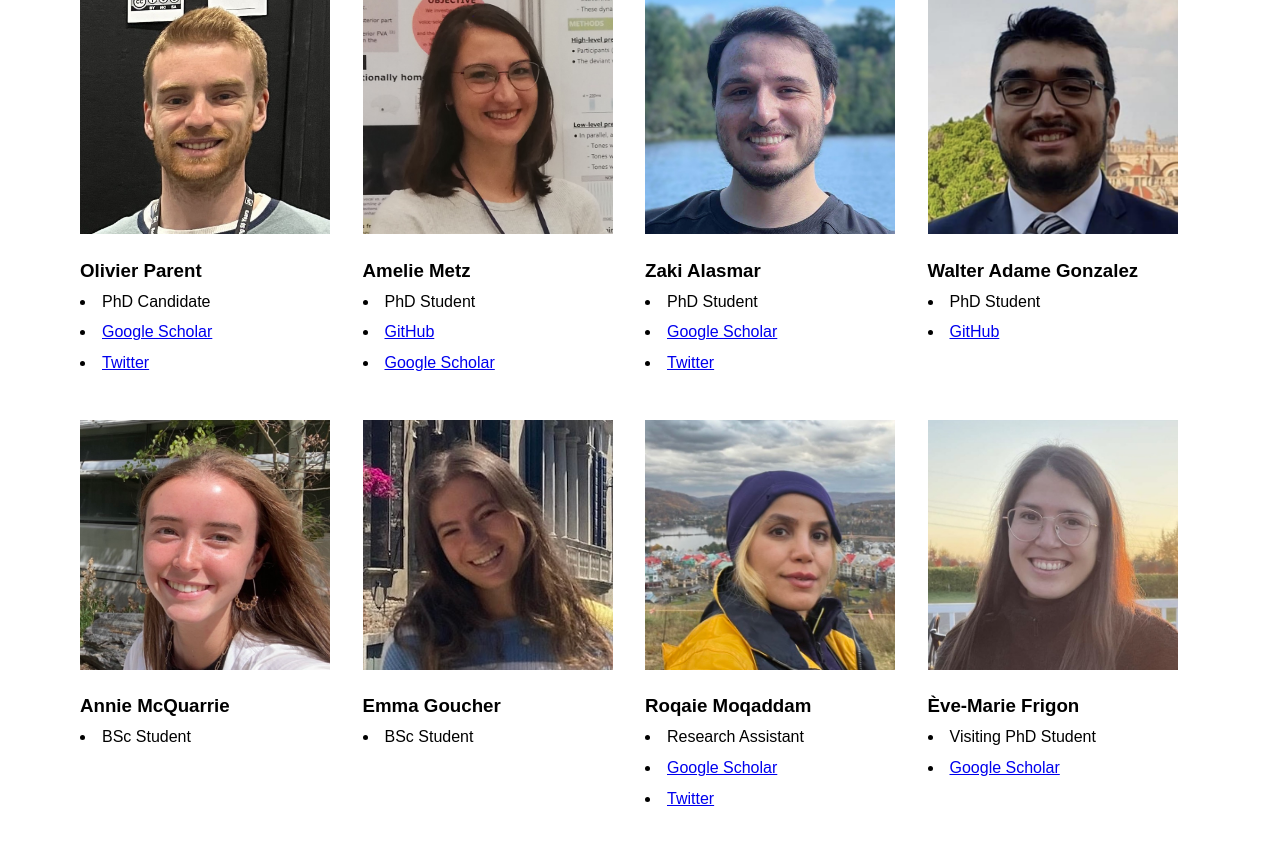
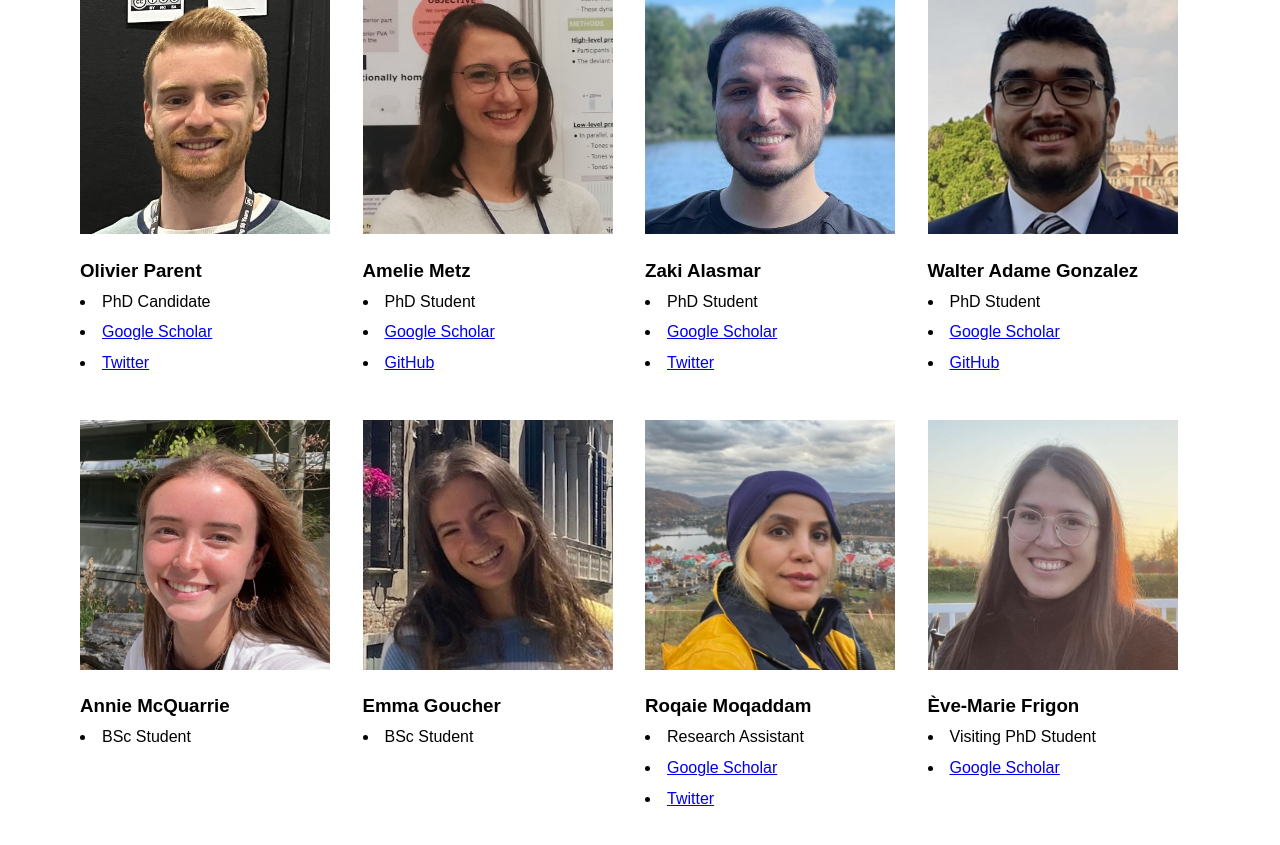
Before and after one commit to VANDAlab/VANDAlab.github.io, a Jekyll site: the page team.html, which Jekyll copies as it is, in a window 1280 px wide and 900 px high, scrolled down 688 px. Shown: the top 845 px of the window. Built offline with Jekyll 4.4.1, drawn with Linux system fonts in a browser that asks for light colours.

Commit message:
Update team.html

```diff
--- a/team.html
+++ b/team.html
@@ -66,8 +66,8 @@
     <img src="team/amelie.jpg" alt="empty">
     <h3>Amelie Metz</h3>
     <li>PhD Student</li>
+    <li> <a href="https://scholar.google.ca/citations?user=SBdSjXwAAAAJ&hl=en&oi=ao" target="_blank">Google Scholar</a> </li>
     <li> <a href="https://github.com/ameliemetz">GitHub</a> </li>
-     <li> <a href="https://scholar.google.ca/citations?user=SBdSjXwAAAAJ&hl=en&oi=ao" target="_blank">Google Scholar</a> </li>
    </div>
 
 
@@ -84,6 +84,7 @@
       <img src="team/walter.jpg" alt="empty">
     <h3>Walter Adame Gonzalez</h3>
     <li>PhD Student</li>
+     <li> <a href="https://scholar.google.ca/citations?user=3SpeCXAAAAAJ&hl=en&oi=ao" target="_blank">Google Scholar</a></li>
      <li> <a href="https://github.com/waadgo">GitHub</a> </li>
 </div>
 
```
